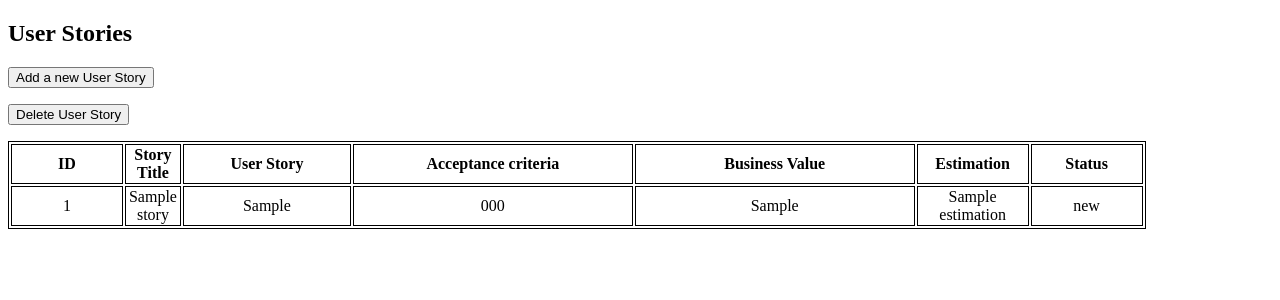
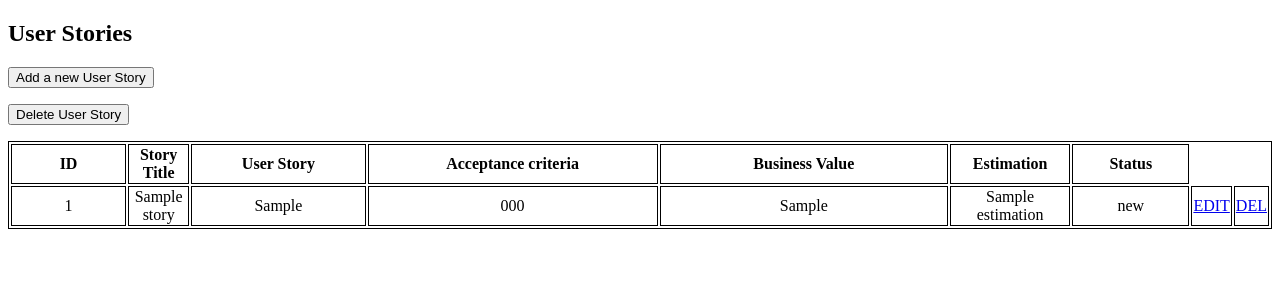
Before and after one commit to b-franka/user-story-manager-b-franka, a Flask app: template templates/list.html in a window 1280 px wide. Shown: the top 300 px of the page. Run offline with Flask 2, Linux system fonts and the light colour scheme; the template is opened without the code that fills it: most values are stand-ins (such as "Sample title", 1, 10 or a date in 2020); parts of the project's set-up code (start-up, migrations or seed data) failed here and were passed over.

Commit message:
added list html to templates,updated with del and edit

```diff
--- a/templates/list.html
+++ b/templates/list.html
@@ -5,12 +5,12 @@
     <title>User Story Manager</title>
 </head>
 <body>
-<p><h2>User Stories</h2></p>
+<h2>User Stories</h2>
 
 <p><form action="/story" method="get"><button>Add a new User Story</button></form></p>
 <p><form action="/story" method="get"><button>Delete User Story</button></form></p>
 
-<table style="border:1px solid black;" width="90%">
+<table style="border:1px solid black;" width="100%">
     <tr>
         <th width="10%" align="center" style="border:1px solid black;">ID</th>
         <th width="5%" align="center" style="border:1px solid black;">Story Title</th>
@@ -31,6 +31,11 @@
                 <td align="center" style="border:1px solid black;">{{i.estimation}}</td>
                 <td align="center" style="border:1px solid black;">{{i.status}}</td>
 
+                <td width="10%" align="left" style="border:1px solid black;">
+                    <a href="story/{{ i.id }}">EDIT</a></td>
+
+                <td width="10%" align="left" style="border:1px solid black;" >
+                    <a href="delete/{{ i.id }}">DEL</a></td>
             </tr>
             {% endfor %}
     </tr>
```
